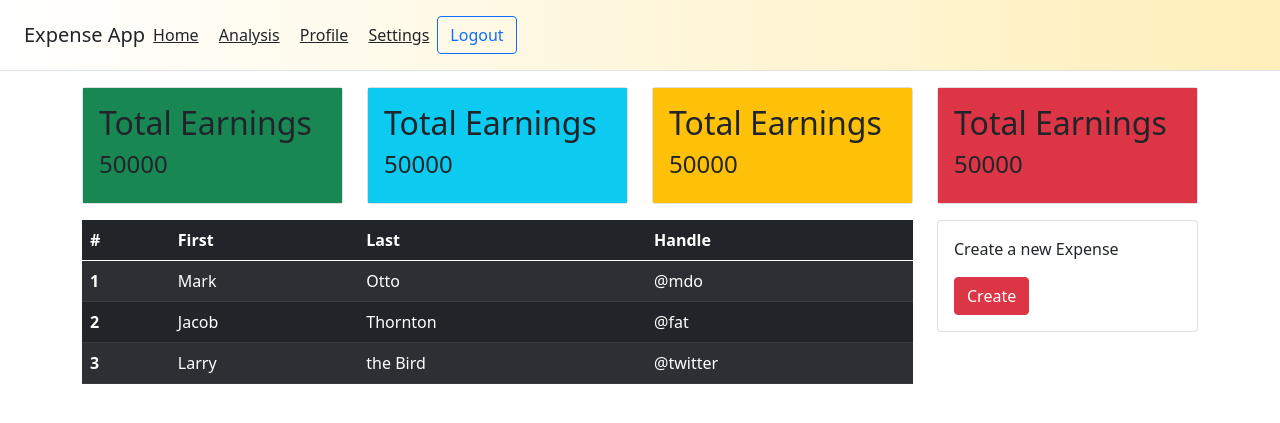
After one commit to aayushsoni4/Login-page-using-Flask, a Flask app: page /home in a window 1280 px wide. The commit adds this page. Shown: the top 423 px of the page. Run offline with Flask 3, Linux system fonts and the light colour scheme.

Commit message:
Created Frontend

```diff
--- a/main.py
+++ b/main.py
@@ -1,16 +1,25 @@
-from flask import Flask,render_template,url_for
+from flask import Flask,render_template,request
 
 app = Flask(__name__)
 
 @app.route('/')
-def home():
+def login():
     return render_template('login.html')
 
 @app.route('/register')
-def about():
+def register():
     return render_template('register.html')
 
+@app.route('/home')
+def home():
+    return render_template('home.html')
 
+@app.route('/login_validation', methods=['POST', 'GET'])
+def login_validation():
+    email = request.form.get('email')
+    password = request.form.get('password')
+
+    return f'Email: {email} Password: {password}'
 
 if __name__=='__main__':
     app.run(debug=True)
--- /dev/null
+++ b/templates/home.html
@@ -0,0 +1,127 @@
+<!doctype html>
+<html lang="en">
+
+<head>
+    <meta charset="utf-8">
+    <meta name="viewport" content="width=device-width, initial-scale=1">
+    <link href="https://cdn.jsdelivr.net/npm/bootstrap@5.0.2/dist/css/bootstrap.min.css" rel="stylesheet"
+        integrity="sha384-EVSTQN3/azprG1Anm3QDgpJLIm9Nao0Yz1ztcQTwFspd3yD65VohhpuuCOmLASjC" crossorigin="anonymous">
+    <link rel="stylesheet" href="{{ url_for('static',filename='css/style.css')}}">
+    <title>Home</title>
+</head>
+
+<body>
+    <div
+        class="bg-nav d-flex flex-column flex-md-row align-items-center p-3 px-md-4 mb-3 bg-white border-bottom box-shadow">
+        <h5 class="my-0 mr-md-auto font-weight-normal">Expense App</h5>
+        <nav class="my-2 my-md-0 mr-md-3">
+            <a class="p-2 text-dark" href="#">Home</a>
+            <a class="p-2 text-dark" href="#">Analysis</a>
+            <a class="p-2 text-dark" href="#">Profile</a>
+            <a class="p-2 text-dark" href="#">Settings</a>
+        </nav>
+        <a class="btn btn-outline-primary" href="#">Logout</a>
+    </div>
+
+    <div class="container">
+        <div class="row">
+            <div class="col-md-3">
+                <div class="card">
+                    <div class="card-body bg-success">
+                        <h2>Total Earnings</h2>
+                        <h4>50000</h4>
+                    </div>
+                </div>
+            </div>
+            <div class="col-md-3">
+                <div class="card">
+                    <div class="card-body bg-info">
+                        <h2>Total Earnings</h2>
+                        <h4>50000</h4>
+                    </div>
+                </div>
+            </div>
+            <div class="col-md-3">
+                <div class="card">
+                    <div class="card-body bg-warning">
+                        <h2>Total Earnings</h2>
+                        <h4>50000</h4>
+                    </div>
+                </div>
+            </div>
+            <div class="col-md-3">
+                <div class="card">
+                    <div class="card-body bg-danger">
+                        <h2>Total Earnings</h2>
+                        <h4>50000</h4>
+                    </div>
+                </div>
+            </div>
+        </div>
+        <div class="row mt-3">
+            <div class="col-md-9">
+                <table class="table table-striped table-dark">
+                    <thead>
+                        <tr>
+                            <th scope="col">#</th>
+                            <th scope="col">First</th>
+                            <th scope="col">Last</th>
+                            <th scope="col">Handle</th>
+                        </tr>
+                    </thead>
+                    <tbody>
+                        <tr>
+                            <th scope="row">1</th>
+                            <td>Mark</td>
+                            <td>Otto</td>
+                            <td>@mdo</td>
+                        </tr>
+                        <tr>
+                            <th scope="row">2</th>
+                            <td>Jacob</td>
+                            <td>Thornton</td>
+                            <td>@fat</td>
+                        </tr>
+                        <tr>
+                            <th scope="row">3</th>
+                            <td>Larry</td>
+                            <td>the Bird</td>
+                            <td>@twitter</td>
+                        </tr>
+                    </tbody>
+                </table>
+            </div>
+            <div class="col-md-3">
+                <div class="card">
+                    <div class="card-body">
+                        <p>Create a new Expense</p>
+                        <button class="btn btn-danger btn-block">Create</button>
+                    </div>
+                </div>
+            </div>
+        </div>
+    </div>
+
+
+
+
+
+
+
+
+
+
+
+
+    <script src="https://cdn.jsdelivr.net/npm/bootstrap@5.0.2/dist/js/bootstrap.bundle.min.js"
+        integrity="sha384-MrcW6ZMFYlzcLA8Nl+NtUVF0sA7MsXsP1UyJoMp4YLEuNSfAP+JcXn/tWtIaxVXM"
+        crossorigin="anonymous"></script>
+    <script src="https://cdn.jsdelivr.net/npm/@popperjs/core@2.9.2/dist/umd/popper.min.js"
+        integrity="sha384-IQsoLXl5PILFhosVNubq5LC7Qb9DXgDA9i+tQ8Zj3iwWAwPtgFTxbJ8NT4GN1R8p"
+        crossorigin="anonymous"></script>
+    <script src="https://cdn.jsdelivr.net/npm/bootstrap@5.0.2/dist/js/bootstrap.min.js"
+        integrity="sha384-cVKIPhGWiC2Al4u+LWgxfKTRIcfu0JTxR+EQDz/bgldoEyl4H0zUF0QKbrJ0EcQF"
+        crossorigin="anonymous"></script>
+</body>
+
+</html>
--- a/templates/login.html
+++ b/templates/login.html
@@ -22,14 +22,14 @@
       <div class="col-md-4">
         <div class="card mt-100">
           <div class="card-body">
-            <form class="form">
+            <form class="form" method="POST" action="/login_validation">
               <label>Email</label>
               <br>
-              <input type="email" class="form-control">
+              <input type="email" class="form-control" name="email">
               <br>
               <label>Password</label>
               <br>
-              <input type="password" class="form-control">
+              <input type="password" class="form-control" name="password">
               <br>
               <br>
               <input type="submit" class="btn btn-dark btn-block btn-lg" value="Login">
```
